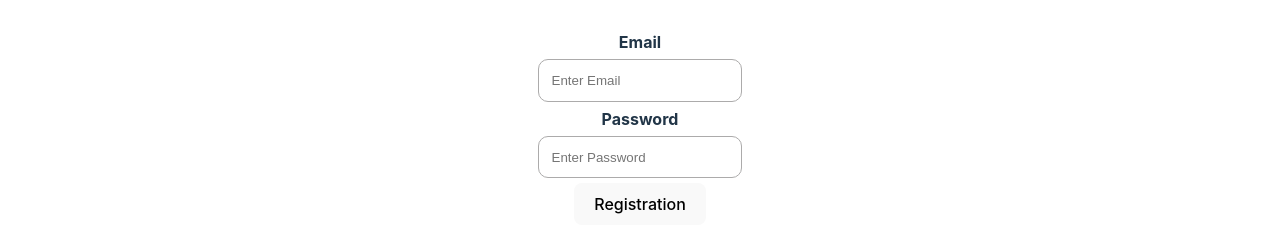
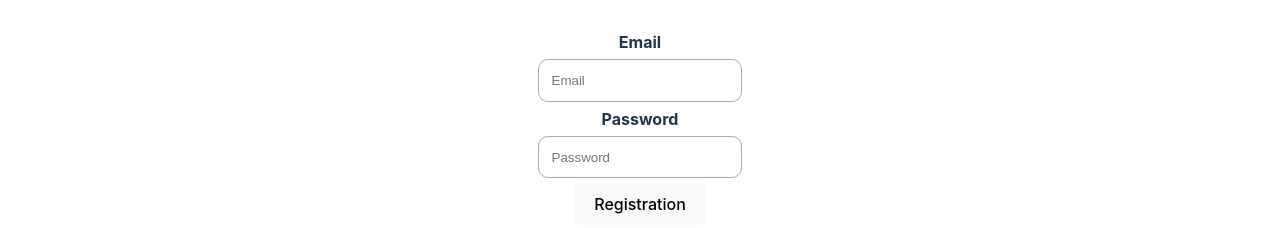
Before and after one commit to Kentypa/internship-react, a React (Vite) app: page /registration in a window 1280 px wide. Shown: the part 335-563 px from the top of the page. Built offline with nearby package versions, Linux system fonts and the light colour scheme.

Commit message:
Improved code style, add new components: {Input and Label} components

```diff
--- /dev/null
+++ b/src/components/Input/index.tsx
@@ -0,0 +1,25 @@
+import React from "react";
+
+type InputProps = {
+    type: "text" | "password" | "email" | "password_confirmation";
+    id: string;
+    placeholder: string;
+    value: string;
+    onChange: (event: React.ChangeEvent<HTMLInputElement>) => void;
+    autoComplete: "off" | "on";
+    required: boolean;
+}
+
+export const Input: React.FC<InputProps> = ({type, id, placeholder, autoComplete, value, onChange, required}) => {
+    return (
+        <input
+            type={type}
+            id={id}
+            placeholder={placeholder}
+            value={value}
+            onChange={onChange}
+            autoComplete={autoComplete}
+            required={required}
+        />
+    )
+}
--- /dev/null
+++ b/src/components/Label/index.tsx
@@ -0,0 +1,9 @@
+import {ComponentWithChildren} from "../../types/component-with-children.tsx";
+
+type LabelProps = {
+    htmlFor: string;
+}
+
+export const Label: ComponentWithChildren<LabelProps> = ({ htmlFor, children }) => {
+    return <label htmlFor={htmlFor}><b>{children}</b></label>
+}
--- a/src/components/Login/index.tsx
+++ b/src/components/Login/index.tsx
@@ -2,6 +2,8 @@ import React, {useState} from "react";
 import {UserInformation} from "../../types/user-information.tsx";
 import {Button} from "../Button";
 import {useNavigate} from "react-router";
+import {Label} from "../Label";
+import {Input} from "../Input";
 
 export type LoginProps = {
     availableAccounts: UserInformation[];
@@ -37,23 +39,25 @@ export const Login: React.FC<LoginProps> = ({availableAccounts, setIsAuthorized,
             <h1>Login Form</h1>
             <section>
                 <div className="container">
-                    <label htmlFor="email"><b>Email</b></label>
-                    <input
+                    <Label htmlFor="email">Email</Label>
+                    <Input
                         type="email"
-                        placeholder="Enter Email"
-                        name="email"
+                        id="email"
+                        placeholder="Email"
+                        required={true}
                         value={email}
                         onChange={(e) => setEmail(e.target.value)}
-                        required
+                        autoComplete="on"
                     />
-                    <label htmlFor="psw"><b>Password</b></label>
-                    <input
+                    <Label htmlFor="psw">Password</Label>
+                    <Input
                         type="password"
-                        placeholder="Enter Password"
-                        name="psw"
+                        id="psw"
+                        placeholder="Password"
+                        required={true}
                         value={password}
                         onChange={(e) => setPassword(e.target.value)}
-                        required
+                        autoComplete="on"
                     />
                     {validationStatus.currentStatus === "Incorrect validation status" && <p>Incorrect input, you need to check your password or email</p>}
                     <Button handleClick={loginUser}>Login into account</Button>
--- a/src/components/Registration/index.tsx
+++ b/src/components/Registration/index.tsx
@@ -2,6 +2,8 @@ import React, {useState} from "react";
 import {UserInformation} from "../../types/user-information.tsx";
 import {Button} from "../Button";
 import {useNavigate} from "react-router";
+import {Label} from "../Label";
+import {Input} from "../Input";
 
 export type RegistrationProps = {
     availableAccounts: UserInformation[];
@@ -24,23 +26,25 @@ export const Registration: React.FC<RegistrationProps> = ({availableAccounts, se
             <h1>Registration Form</h1>
             <section>
                 <div className="container">
-                    <label htmlFor="email"><b>Email</b></label>
-                    <input
+                    <Label htmlFor="email">Email</Label>
+                    <Input
                         type="email"
-                        placeholder="Enter Email"
-                        name="email"
+                        id="email"
+                        placeholder="Email"
+                        required={true}
                         value={email}
                         onChange={(e) => setEmail(e.target.value)}
-                        required
+                        autoComplete="on"
                     />
-                    <label htmlFor="psw"><b>Password</b></label>
-                    <input
+                    <Label htmlFor="psw">Password</Label>
+                    <Input
                         type="password"
-                        placeholder="Enter Password"
-                        name="psw"
+                        id="psw"
+                        placeholder="Password"
+                        required={true}
                         value={password}
                         onChange={(e) => setPassword(e.target.value)}
-                        required
+                        autoComplete="on"
                     />
                     <Button handleClick={addUser}>Registration</Button>
                 </div>
```
